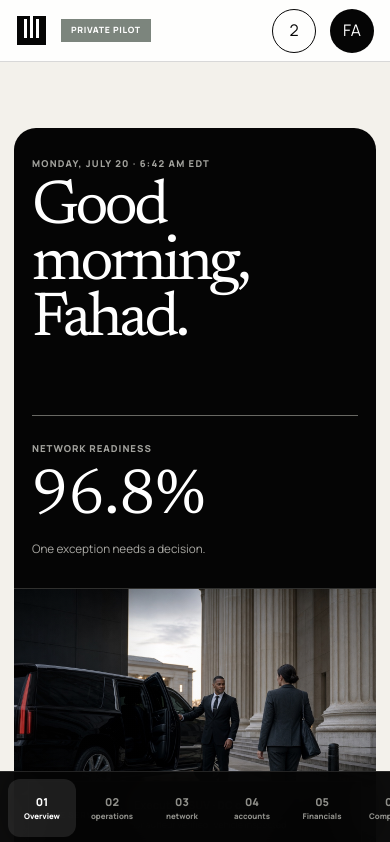
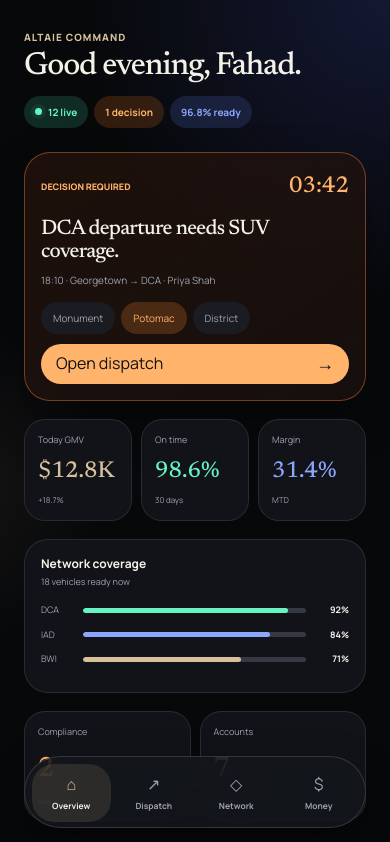
Before and after one commit to TOUSE-INC/Altaie, a Next.js app: page /owner in a window 390 px wide. Shown: the top 842 px of the page. Built offline with nearby package versions, Linux system fonts and the light colour scheme.

Commit message:
Wire advanced mobile owner command center

```diff
--- a/app/owner/page.tsx
+++ b/app/owner/page.tsx
@@ -1,14 +1,22 @@
 import type { Metadata } from "next";
 import { OwnerDashboard } from "./OwnerDashboard";
+import { AdvancedMobileOwner } from "./AdvancedMobileOwner";
 import "./owner.css";
 import "./mobile-safari.css";
 
 export const metadata: Metadata = {
   title: "Owner command center",
-  description: "Interactive Altaie operations and business dashboard for the company owner.",
+  description: "Altaie private operations command center for live movements, dispatch, network coverage, accounts, and financial visibility.",
   robots: { index: false, follow: false },
 };
 
 export default function OwnerPage() {
-  return <OwnerDashboard />;
+  return (
+    <>
+      <div className="owner-desktop-existing">
+        <OwnerDashboard />
+      </div>
+      <AdvancedMobileOwner />
+    </>
+  );
 }
```
